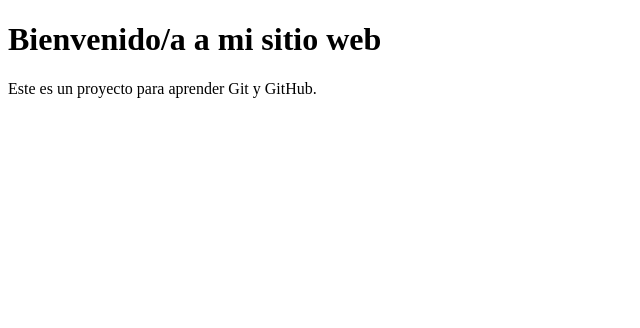
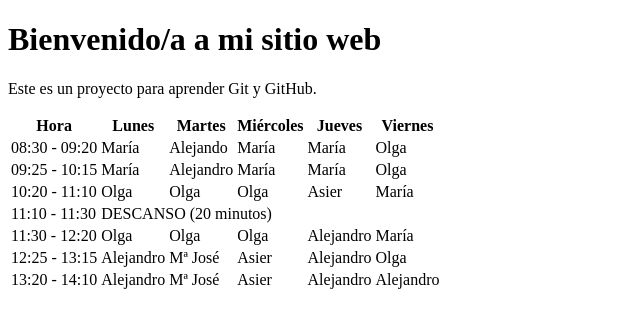
Before and after one commit to dsanchezg-campus/Tarea1, a plain HTML site: page index.html in a window 1280 px wide. Shown: the whole page, without its empty margins (0-640 px from the left). Drawn offline with Linux system fonts and the light colour scheme.

Commit message:
Añadido tabla con horarios de clase

```diff
--- a/index.html
+++ b/index.html
@@ -8,5 +8,71 @@
 <body>
     <h1>Bienvenido/a a mi sitio web</h1>
     <p>Este es un proyecto para aprender Git y GitHub.</p>
+    <table>
+        <thead>
+            <tr>
+                <th>Hora</th>
+                <th>Lunes</th>
+                <th>Martes</th>
+                <th>Miércoles</th>
+                <th>Jueves</th>
+                <th>Viernes</th>
+            </tr>
+        </thead>
+        <tbody>
+            <tr>
+                <td class="hora">08:30 - 09:20</td>
+                <td>María</td>
+                <td>Alejando</td>
+                <td>María</td>
+                <td>María</td>
+                <td>Olga</td>
+            </tr>
+            <tr>
+                <td class="hora">09:25 - 10:15</td>
+                <td>María</td>
+                <td>Alejandro</td>
+                <td>María</td>
+                <td>María</td>
+                <td>Olga</td>
+            </tr>
+            <tr>
+                <td class="hora">10:20 - 11:10</td>
+                <td>Olga</td>
+                <td>Olga</td>
+                <td>Olga</td>
+                <td>Asier</td>
+                <td>María</td>
+            </tr>
+            <tr>
+                <td class="hora">11:10 - 11:30</td>
+                <td colspan="5" class="descanso">DESCANSO (20 minutos)</td>
+            </tr>
+            <tr>
+                <td class="hora">11:30 - 12:20</td>
+                <td>Olga</td>
+                <td>Olga</td>
+                <td>Olga</td>
+                <td>Alejandro</td>
+                <td>María</td>
+            </tr>
+            <tr>
+                <td class="hora">12:25 - 13:15</td>
+                <td>Alejandro</td>
+                <td>Mª José</td>
+                <td>Asier</td>
+                <td>Alejandro</td>
+                <td>Olga</td>
+            </tr>
+            <tr>
+                <td class="hora">13:20 - 14:10</td>
+                <td>Alejandro</td>
+                <td>Mª José</td>
+                <td>Asier</td>
+                <td>Alejandro</td>
+                <td>Alejandro</td>
+            </tr>
+        </tbody>
+    </table>
 </body>
 </html>
```
Also changed, not shown: 1 other file.
